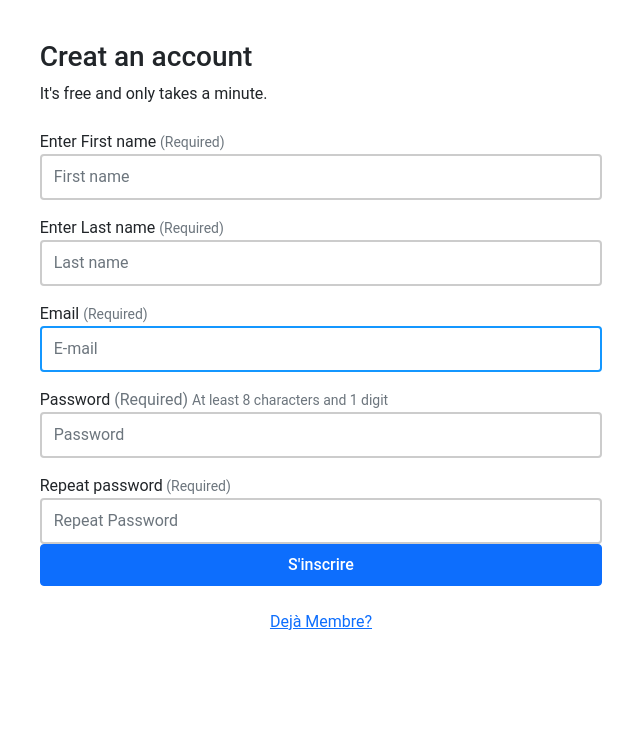
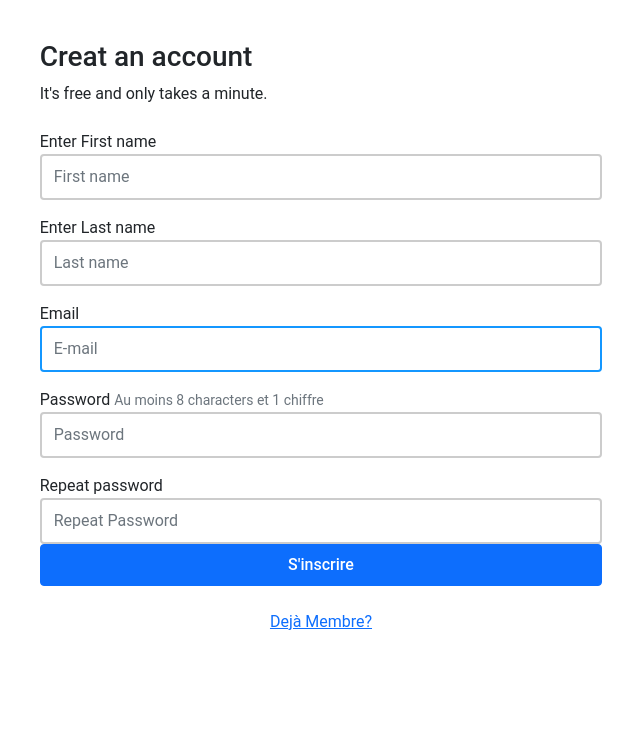
Before and after one commit to ezzimo/FleetManager, a Django app: page /account/register/ in a window 1280 px wide. Shown: the part 107-841 px from the top of the page, without its empty margins (319-959 px from the left). Run offline with Django 3.2, Linux system fonts and the light colour scheme; parts of the project's set-up code (start-up, migrations or seed data) failed here and were passed over.

Commit message:
frontend styling

```diff
--- a/templates/account/registration/register.html
+++ b/templates/account/registration/register.html
@@ -20,24 +20,23 @@
     {% endfor %}
     {% endif %}
 
-    <label>{{ form.first_name.label}} <span class="text-muted small"> (Required)
-        </span></label>
+    <label>{{ form.first_name.label}}</label>
     {{ form.first_name }}
-    <label>{{ form.last_name.label}} <span class="text-muted small"> (Required)
-        </span></label>
+    <label>{{ form.last_name.label}} </label>
     {{ form.last_name }}
-    <label> {{form.email.label}} <span class="text-muted small"> (Required) </span></label>
+    <label> {{form.email.label}} </label>
     {{ form.email }}
-    <label>{{ form.password1.label}}<span class="text-muted mb-4"> (Required) </span></label>
+    <label>{{ form.password1.label}}</label>
     <small class="form-text text-muted mb-4 small">
-        At least 8 characters and 1 digit
+        Au moins 8 characters et 1 chiffre
     </small>
     {{ form.password1 }}
-    <label>{{ form.password2.label}}<span class="text-muted small"> (Required)
-        </span></label>
+    <label>{{ form.password2.label}}</label>
     {{ form.password2 }}
+    <div class="d-grid gap-2">
+    <button class="btn btn-primary btn-block py-2 mb-4 mt 5 fw500 w-100" type="submit">S'inscrire</button>
+    </div>
     <p class="text-center">
-    <button class="btn btn-primary btn-block py-2 mb-4 mt 5 fw500 w-100" type="submit">S'inscrire</button>
         <a href="{% url 'account:login' %}">Dejà Membre? </a>
     </p>
 </form>
```
